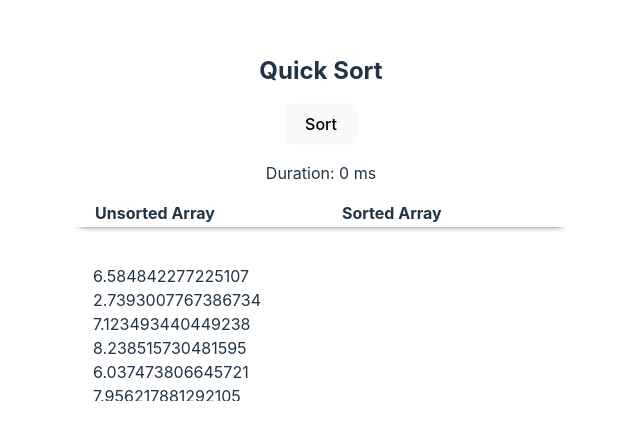
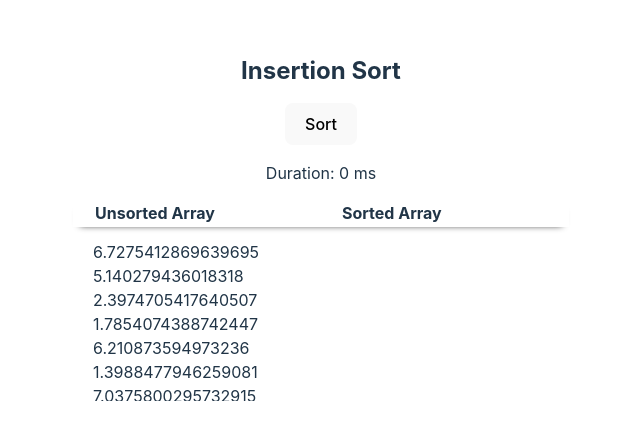
Before and after one commit to tsvetta/sandbox_react_algorithms, a React (Vite) app: page / in a window 1280 px wide. Shown: the part 180-620 px from the top of the page, without its empty margins (319-959 px from the left). Built offline with nearby package versions, Linux system fonts and the light colour scheme.

Commit message:
Rename quick sort to insertion sort

```diff
--- a/src/App.jsx
+++ b/src/App.jsx
@@ -1,13 +1,13 @@
 import SortingAlgorithm from "./algorithms/SortingAlgorithm";
 
-import { quickSort } from "./algorithms/quick-sort";
+import { insertionSort } from "./algorithms/insertion-sort";
 
 import "./App.css";
 
 function App() {
   return (
     <div className="App">
-      <SortingAlgorithm name="Quick Sort" fn={quickSort} />
+      <SortingAlgorithm name="Insertion Sort" fn={insertionSort} length={10} />
     </div>
   );
 }
--- a/src/algorithms/SortingAlgorithm.jsx
+++ b/src/algorithms/SortingAlgorithm.jsx
@@ -4,14 +4,14 @@ import "../App.css";
 
 const formatArr = (arr) => (
   arr.map((n, i) => {
-    return (<Fragment key={i}><br />{n}</Fragment>)
+    return (<Fragment key={i}>{n}<br /></Fragment>)
   })
 );
 
-const createUnsortedArray = () => new Array(100).fill(null).map(() => Math.random() * 10);
+const createUnsortedArray = (length) => () => new Array(length).fill(null).map(() => Math.random() * 10);
 
-const SortingAlgorithm = ({ name, fn }) => {
-  const unsortedArray = useMemo(createUnsortedArray, []);
+const SortingAlgorithm = ({ name, fn, length }) => {
+  const unsortedArray = useMemo(createUnsortedArray(length), []);
 
   const [sortedArr, setSortedArr] = useState(unsortedArray);
   const [duration, setDuration] = useState('0 ms');
--- a/src/algorithms/quick-sort.js
+++ b/src/algorithms/insertion-sort.js
@@ -10,38 +10,31 @@
 // [2,3,6,{5},7,8,9]
 // [2,3,{5},6,7,8,9]
 
-export const quickSort = arr => {
+export const insertionSort = arr => {
   let sortedArr = [...arr];
-  let firstInPair;
-  let secondInPair;
+  let keyEl;
 
   for (let i = 0; i < arr.length - 1; i++) {
-    firstInPair = sortedArr[i];
-    secondInPair = sortedArr[i + 1];
+    keyEl = sortedArr[i + 1];
 
-    if (firstInPair < secondInPair) {
+    if (sortedArr[i] < keyEl) {
       continue;
     }
 
-    // change places
-    sortedArr[i] = secondInPair;
-    sortedArr[i + 1] = firstInPair;
+    sortedArr[i + 1] = sortedArr[i];
+    sortedArr[i] = keyEl;
     console.count('Replaced elements')
 
     // sort first part of array in reverse order
-    let lastInPair;
-    let prelastInPair;
     for (let y = i - 1; y >= 0; y--) {
-      lastInPair = sortedArr[y + 1];
-      prelastInPair = sortedArr[y];
+      keyEl = sortedArr[y + 1];
 
-      if (prelastInPair < lastInPair) {
+      if (sortedArr[y] < keyEl) {
         continue;
       }
 
-      // change places
-      sortedArr[y] = lastInPair;
-      sortedArr[y + 1] = prelastInPair;
+      sortedArr[y + 1] = sortedArr[y];
+      sortedArr[y] = keyEl;
       console.count('Replaced elements')
     }
   }
```
